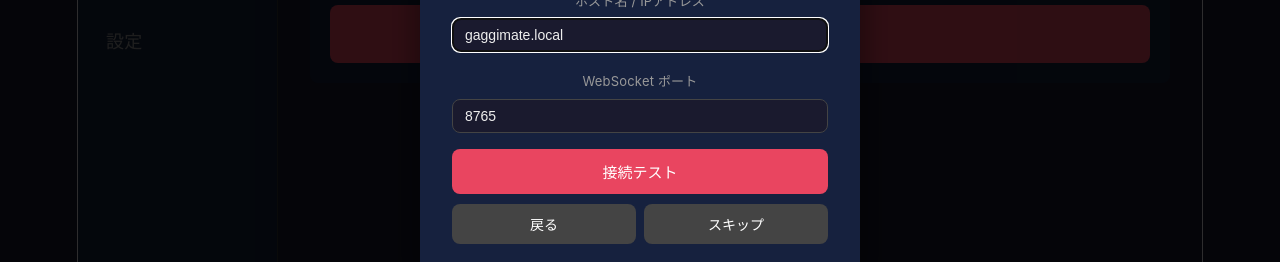
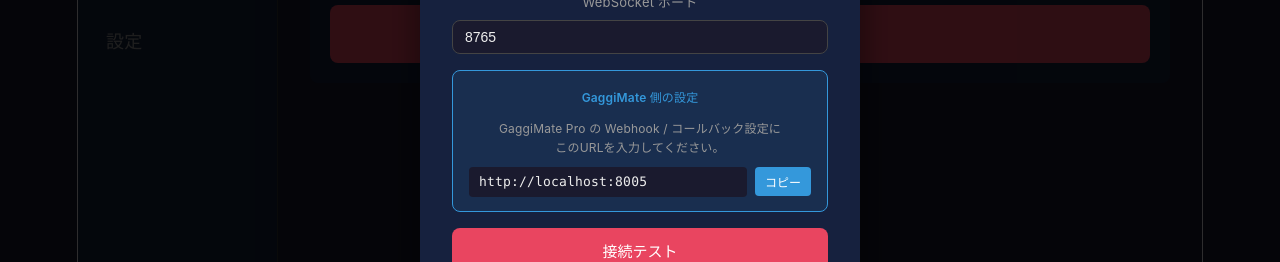
Before and after one commit to EdgarSwift829/gaggimate-apps, a React (Vite) app in the folder frontend/: page / in a window 1280 px wide. Both pictures are taken after a click on the button "設定を始める". Shown: the part 351-613 px from the top of the page. Built offline with nearby package versions, Linux system fonts and the light colour scheme; no server answers.

Commit message:
feat: show backend URL in setup wizard for GaggiMate configuration
Display http://<host>:8005 with copy button in Step 2 so user can
enter the webhook/callback URL into GaggiMate Pro settings.

```diff
--- a/frontend/src/components/SetupWizard.tsx
+++ b/frontend/src/components/SetupWizard.tsx
@@ -1,5 +1,7 @@
 import { useState } from "react";
 import { getHealth, getSettings, saveSettings } from "../api";
+
+const BACKEND_URL = `http://${window.location.hostname}:8005`;
 
 type Step = "welcome" | "connect" | "done";
 
@@ -125,6 +127,38 @@
               />
             </div>
 
+            {/* GaggiMate側に設定するURL */}
+            <div style={{
+              background: "rgba(52,152,219,0.1)", border: "1px solid #3498db",
+              borderRadius: "var(--radius)", padding: "14px 16px", marginBottom: 16,
+            }}>
+              <div style={{ fontSize: 12, color: "#3498db", fontWeight: 600, marginBottom: 8 }}>
+                GaggiMate 側の設定
+              </div>
+              <div style={{ fontSize: 12, color: "var(--text-muted)", marginBottom: 10, lineHeight: 1.6 }}>
+                GaggiMate Pro の Webhook / コールバック設定に<br />このURLを入力してください。
+              </div>
+              <div style={{ display: "flex", gap: 8, alignItems: "center" }}>
+                <code style={{
+                  flex: 1, padding: "6px 10px", background: "var(--bg)",
+                  borderRadius: 4, fontSize: 13, color: "#eee",
+                  wordBreak: "break-all",
+                }}>
+                  {BACKEND_URL}
+                </code>
+                <button
+                  onClick={() => navigator.clipboard.writeText(BACKEND_URL)}
+                  style={{
+                    padding: "6px 10px", background: "#3498db", color: "#fff",
+                    border: "none", borderRadius: 4, cursor: "pointer", fontSize: 12,
+                    whiteSpace: "nowrap",
+                  }}
+                >
+                  コピー
+                </button>
+              </div>
+            </div>
+
             {testResult && (
               <div style={{
                 padding: "10px 14px", borderRadius: "var(--radius)", marginBottom: 16,
```
